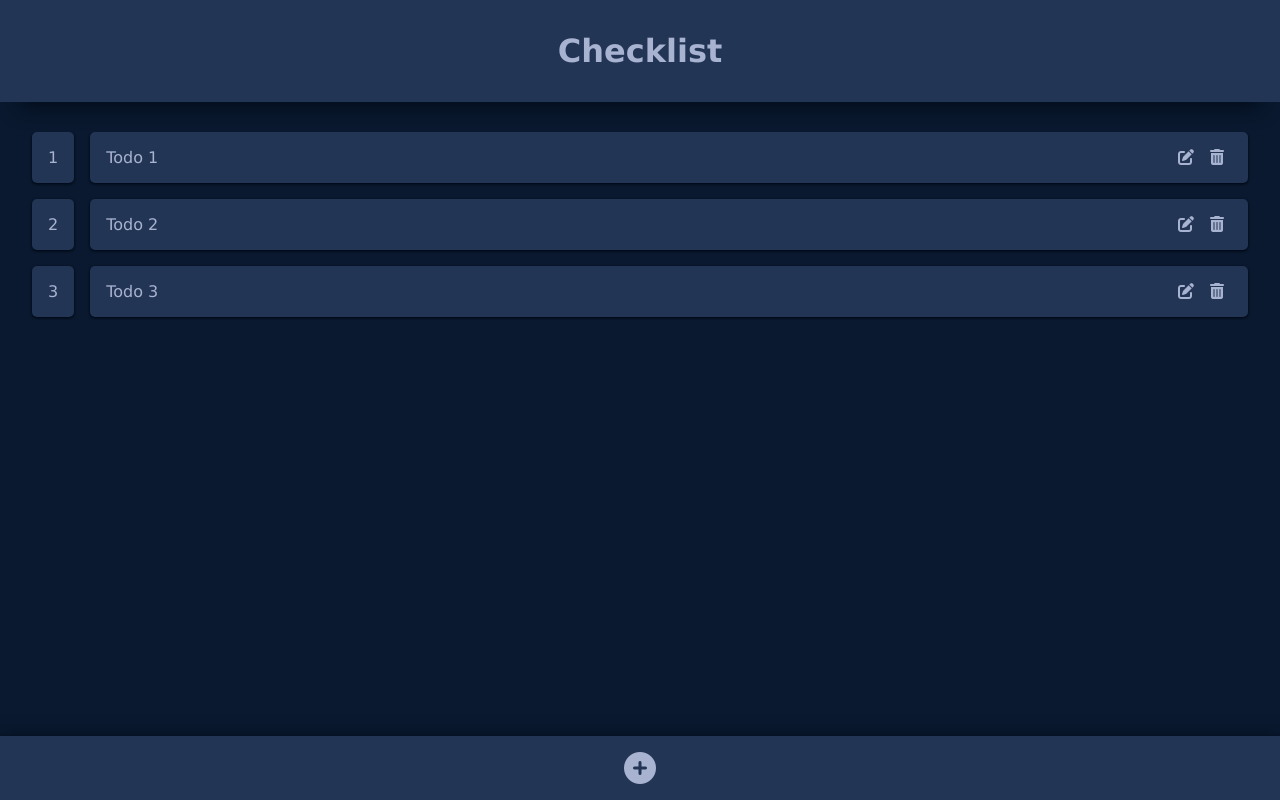
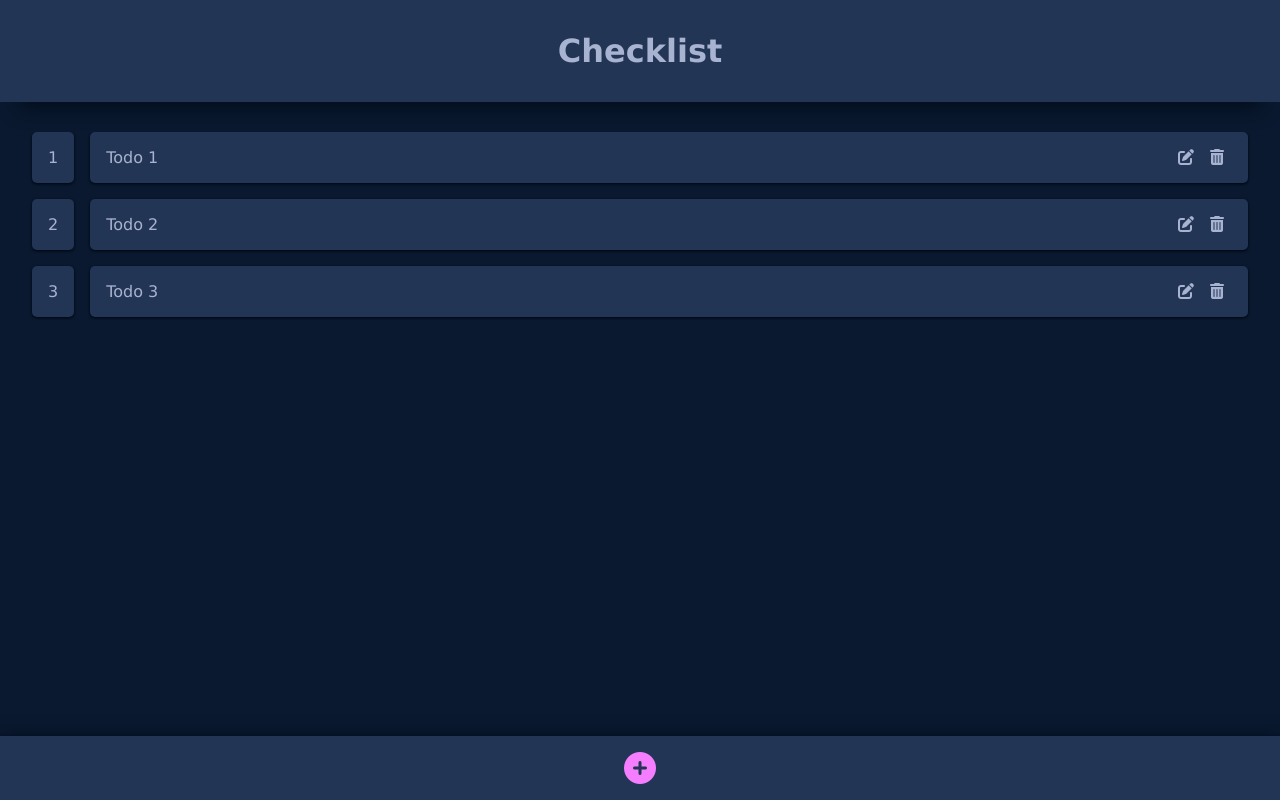
Before and after one commit to johnLexicon/fej22-vue-lab3, a Vue app: page / in a window 1280 px wide. In both pictures the pointer is over the element 640 px from the left and 768 px from the top of the page. Built offline with nearby package versions, Linux system fonts and the light colour scheme.

Commit message:
Changed color hovering add button.

```diff
--- a/src/components/Footer.vue
+++ b/src/components/Footer.vue
@@ -43,4 +43,7 @@ footer {
   margin-bottom: 1rem;
   cursor: pointer;
 }
+#addBtn:hover {
+  color: var(--pink);
+}
 </style>
```
